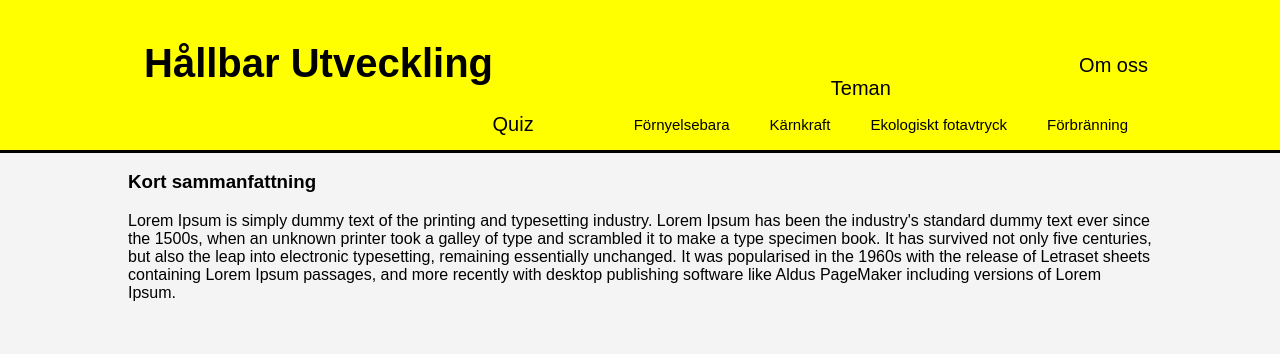
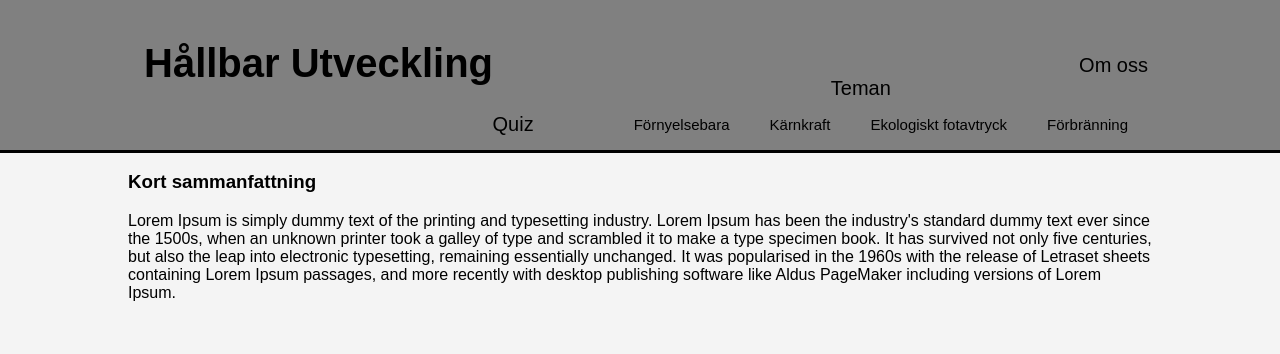
Before and after one commit to Ibraisi/Ibraisi.github.io, a plain HTML site: page index.html in a window 1280 px wide. Shown: the top 354 px of the page. Drawn offline with Linux system fonts and the light colour scheme.

Commit message:
Update syle.css

```diff
--- a/syle.css
+++ b/syle.css
@@ -43,7 +43,7 @@ header{
     width: 100%;
     min-height: 70px;
     color: white;
-    background: yellow;
+    background: gray;
     text-align: center;
     padding: 14px 16px;
     text-decoration: none;
```
